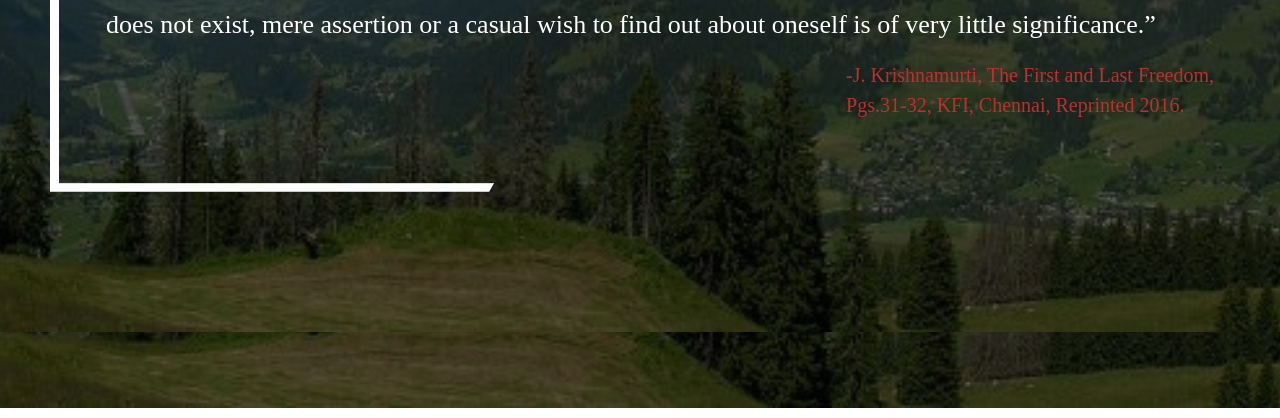
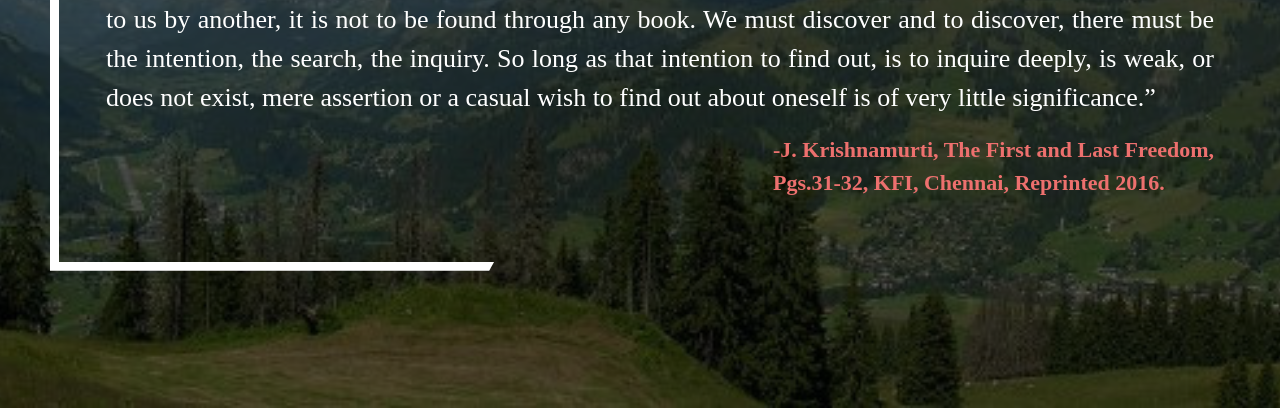
Before and after one commit to vraio-dev/amanaska-slider, a plain HTML site: page index.html in a window 1280 px wide. Shown: the part 392-810 px from the top of the page. Drawn offline with nearby package versions, Linux system fonts and the light colour scheme.

Commit message:
Add files via upload
Slider time update

```diff
--- a/index.html
+++ b/index.html
@@ -2,7 +2,7 @@
 <html lang="en" >
 <head>
   <meta charset="UTF-8">
-  <title>CodePen - Text animated slider (owl carousel with text animation)</title>
+  <title>Amanaska _ Sutras</title>
   <link rel='stylesheet' href='https://cdnjs.cloudflare.com/ajax/libs/OwlCarousel2/2.3.4/assets/owl.carousel.min.css'>
 <link rel='stylesheet' href='https://cdnjs.cloudflare.com/ajax/libs/OwlCarousel2/2.3.4/assets/owl.theme.default.css'>
 <link rel='stylesheet' href='https://cdnjs.cloudflare.com/ajax/libs/animate.css/3.7.0/animate.min.css'>
--- a/script.js
+++ b/script.js
@@ -4,8 +4,8 @@ $('.owl-carousel').owlCarousel({
     dots:false,
     nav:true,
     mouseDrag:false,
-    autoplay:15000,
-    // autoplayTimeout:15000 ,
+    autoplay: true,
+    autoplayTimeout:30000 ,
     animateOut: 'slideOutUp',
     responsive:{
         0:{
--- a/style.css
+++ b/style.css
@@ -157,9 +157,10 @@ header:hover .owl-next {
 }
 
 .sutras_credits {
-  color: #b8312f !important;
+  color: #ed706e !important;
   font-family: 'Times New Roman', Times, serif;
-  font-size: 20px;
+  font-size: 22px;
+  font-weight: bold;
   float: right;
 }
 
```
